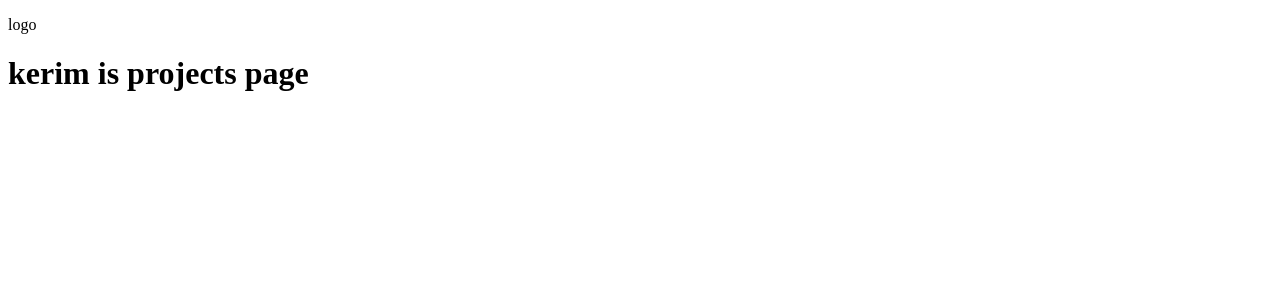
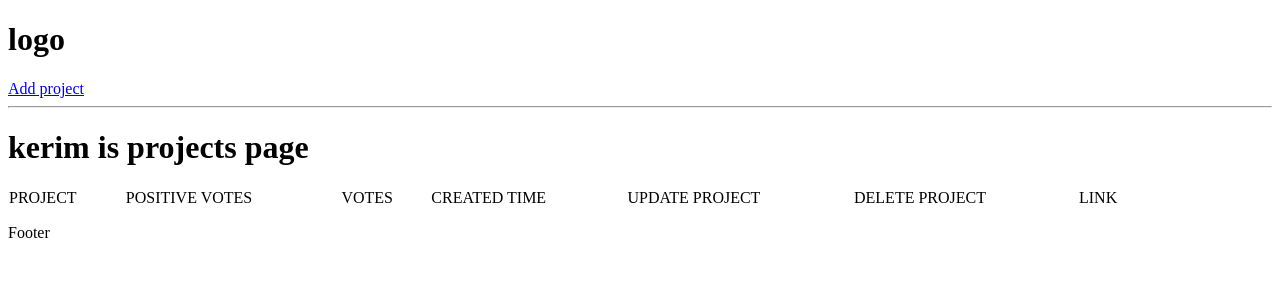
Before and after one commit to k4rimDev/online-directory-share-work, a Django app: page / in a window 1280 px wide. Shown: the top 300 px of the page. Run offline with Django 4.2, Linux system fonts and the light colour scheme; data that the repository does not hold is empty.

Commit message:
Add CRUD operations

```diff
--- a/src/online_project_share/settings.py
+++ b/src/online_project_share/settings.py
@@ -35,6 +35,7 @@ LOCAL_APPS = [
 ]
 
 INSTALLED_APPS = [
+    'crispy_forms',
     'django.contrib.admin',
     'django.contrib.auth',
     'django.contrib.contenttypes',
@@ -123,6 +124,9 @@ USE_TZ = True
 # https://docs.djangoproject.com/en/4.0/howto/static-files/
 
 STATIC_URL = 'static/'
+STATICFILES_DIRS = [
+    BASE_DIR / 'static'
+]
 
 # Default primary key field type
 # https://docs.djangoproject.com/en/4.0/ref/settings/#default-auto-field
--- a/src/projects/admin.py
+++ b/src/projects/admin.py
@@ -4,17 +4,17 @@ from .models import Project, Tag, Review
 
 @admin.register(Project)
 class ProjectAdmin(admin.ModelAdmin):
-    list_display = ('id', 'title', 'description', 'created')
+    list_display = ('title', )
     search_fields = ('title', )
 
 
 @admin.register(Tag)
 class ProjectAdmin(admin.ModelAdmin):
-    list_display = ('id', 'name',)
+    list_display = ('name',)
     search_fields = ('name', )
 
 
 @admin.register(Review)
 class ProjectAdmin(admin.ModelAdmin):
-    list_display = ('id', 'project', 'body',)
+    list_display = ('project', 'body',)
     search_fields = ('project', )
--- a/src/projects/services/projects.py
+++ b/src/projects/services/projects.py
@@ -5,4 +5,4 @@ def get_projects() -> QuerySet:
     return Project.objects.all()
 
 def get_project(id: int) -> QuerySet:
-    return Project.objects.get(id = id)
+    return Project.objects.filter(id = id)[0]
--- a/src/projects/templates/projects/projects.html
+++ b/src/projects/templates/projects/projects.html
@@ -3,4 +3,67 @@
 
     <h1>kerim is projects page </h1>
 
+    <table style="border-collapse: collapse; width: 90%;">
+        <thead>
+            <td>
+                PROJECT
+            </td>
+
+            <td>
+                POSITIVE VOTES
+            </td>
+
+            <td>
+                VOTES
+            </td>
+
+            <td>
+                CREATED TIME
+            </td>
+
+            <td>
+                UPDATE PROJECT
+            </td>
+
+            <td>
+                DELETE PROJECT
+            </td>
+
+            <td>
+                LINK
+            </td>
+        </thead>
+        {% for project in projects %}
+            <tr>
+                <td>
+                    {{ project.title }}
+                </td>
+
+                <td>
+                    {{ project.vote_total }}
+                </td>
+
+                <td>
+                    {{ project.vote_ratio }}%
+                </td>
+
+                <td>
+                    {{ project.created }}
+                </td>
+
+                <td>
+                    <a href="{% url 'update-project' project.id %}">Edit</a>
+                </td>
+
+                <td>
+                    <a href="{% url 'delete-project' project.id %}">Delete</a>
+                </td>
+
+                <td>
+                    <a href="{% url 'project' project.id %}">View</a>
+                </td>
+            </tr>
+        {% endfor %}
+    </table>
+
 {% endblock content %}
--- a/src/projects/urls.py
+++ b/src/projects/urls.py
@@ -3,5 +3,8 @@ from . import views
 
 urlpatterns = [
     path('', views.projects, name='projects'),
-    path('single-project/<str:pk>', views.project, name='project')
+    path('projects/<str:pk>', views.project, name='project'),
+    path('create-project/', views.create_project, name='create-project'),
+    path('update-project/<str:pk>/ ', views.update_project, name='update-project'),
+    path('delete-project/<str:pk>/ ', views.delete_project, name='delete-project'),
 ]
--- a/src/projects/views.py
+++ b/src/projects/views.py
@@ -1,7 +1,8 @@
-from django.shortcuts import render
+from django.shortcuts import render, redirect
 from django.http import HttpRequest, HttpResponse
 
 from .services.projects import get_projects, get_project
+from .forms import ProjectForm
 
 
 def projects(request: HttpRequest) -> HttpResponse:
@@ -19,3 +20,47 @@ def project(request: HttpRequest, pk) -> HttpResponse:
         'tags': tags,
     }
     return render(request, 'projects/single-project.html', context=context)
+
+
+def create_project(request: HttpRequest) -> HttpResponse:
+    form = ProjectForm()
+    if request.method == "POST":
+        form = ProjectForm(request.POST)
+        if form.is_valid( ):
+            form.save()
+            return redirect("projects")
+
+    context = {
+        'form': form,
+    }
+
+    return render(request, 'projects/project-form.html', context=context)
+
+
+def update_project(request: HttpRequest, pk: str) -> HttpResponse:
+    project = get_project(pk)
+    form = ProjectForm(instance=project)
+    if request.method == "POST":
+        form = ProjectForm(request.POST, instance=project)
+        if form.is_valid( ):
+            form.save()
+            return redirect("projects")
+
+    context = {
+        'form': form,
+    }
+
+    return render(request, 'projects/project-form.html', context=context)
+
+
+def delete_project(request: HttpRequest, pk: str) -> HttpResponse:
+    project = get_project(pk)
+
+    if request.method == 'POST':
+        project.delete()
+        return redirect("projects")
+
+    context = {
+        "project": project
+    }
+    return render(request, 'projects/delete_project.html', context=context)
--- /dev/null
+++ b/src/static/styles/main.css
@@ -0,0 +1,5 @@
+.tag-container{
+    border: 1px solid rgba(0, 0, 0, 0.2);
+    padding: 2px;
+    margin: 0 5px;
+}
--- /dev/null
+++ b/src/templates/_footer.html
@@ -0,0 +1 @@
+<p> Footer </p>
--- a/src/templates/_navbar.html
+++ b/src/templates/_navbar.html
@@ -1 +1,6 @@
-<p>logo</p>
+<h1>logo</h1>
+<a href="{% url 'create-project' %}">
+    Add project
+</a>
+
+<hr>
--- a/src/templates/base.html
+++ b/src/templates/base.html
@@ -1,9 +1,13 @@
 <!DOCTYPE html>
+{% load static %}
 <html lang="en">
 <head>
     <meta charset="UTF-8">
     <meta http-equiv="X-UA-Compatible" content="IE=edge">
     <meta name="viewport" content="width=device-width, initial-scale=1.0">
+    <!-- Styles -->
+    <link rel="stylesheet" href="{% static 'styles/main.css' %}">
+
     <title>{% block title %} {% endblock %}</title>
 </head>
 <body>
@@ -16,6 +20,6 @@
     {% endblock content %}
 
 
-
+    {% include '_footer.html' %}
 </body>
 </html>
```
Also changed, not shown: src/projects/forms.py (added, +8 -0 lines), src/projects/templates/projects/delete_project.html (added, +13 -0 lines), src/projects/templates/projects/project-form.html (added, +18 -0 lines), src/projects/templates/projects/single-project.html (+6 -2 lines), 1 other file.
